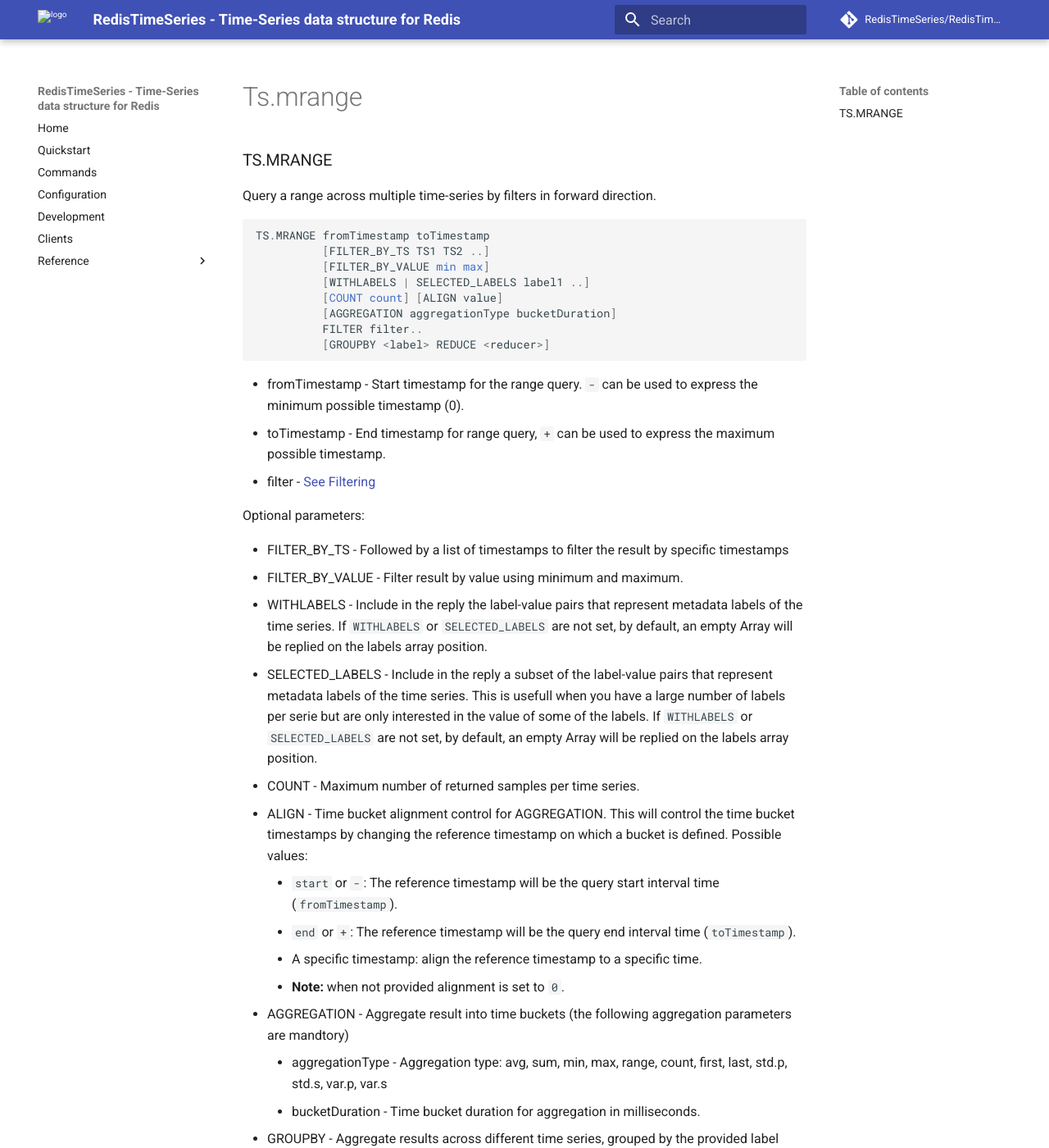
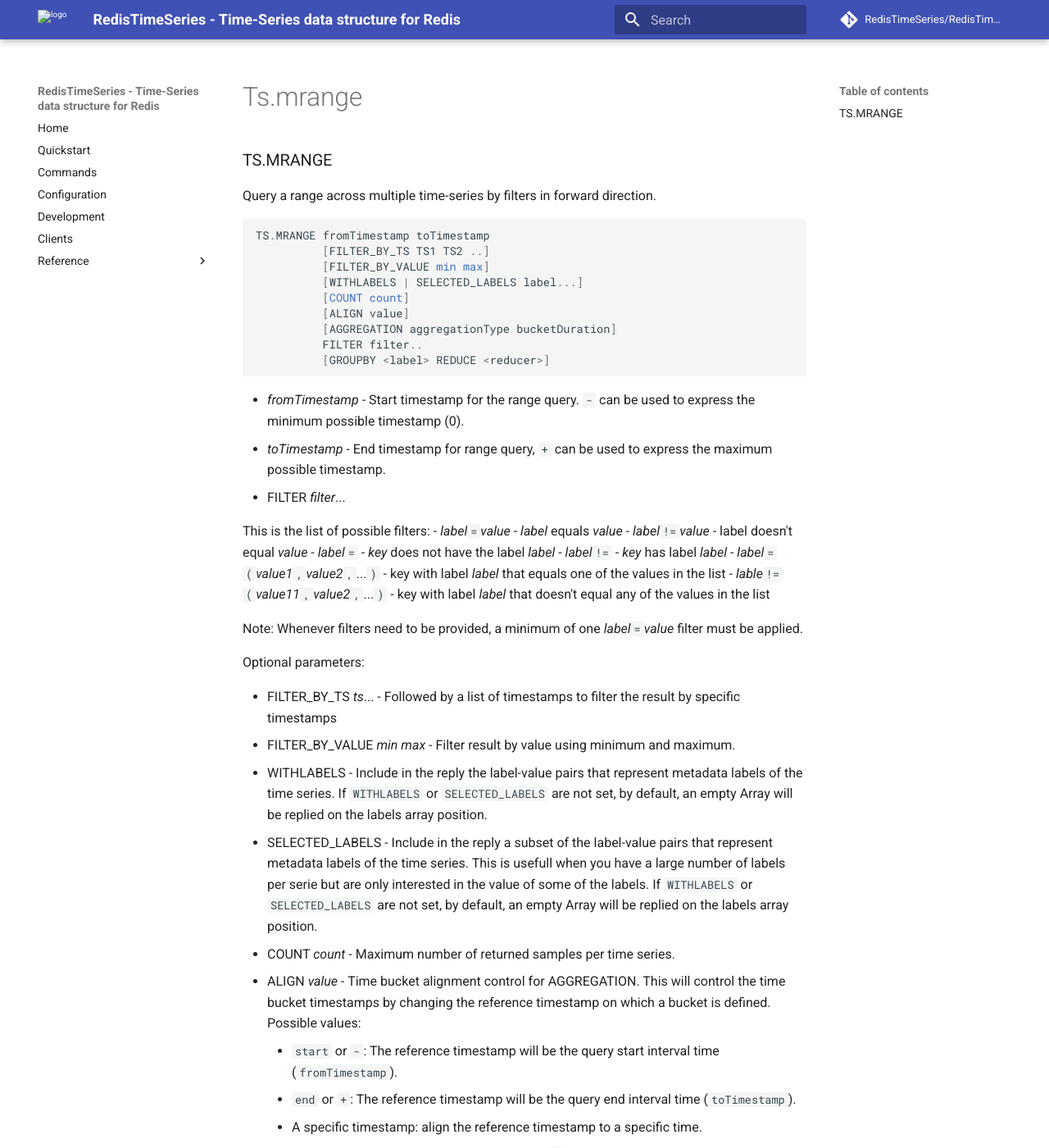
Before and after one commit to RedisTimeSeries/RedisTimeSeries, an MkDocs documentation site: the page built from docs/commands/ts.mrange.md, in a window 1280 px wide and 1400 px high. Shown: the whole window at 82% size. Built offline with MkDocs 1.6.1 and Material for MkDocs 9.7.7, drawn with Linux system fonts in a browser that asks for light colours; comment, search, counter and statistics services are not loaded.

Commit message:
Update ts.mrange.md

````diff
--- a/docs/commands/ts.mrange.md
+++ b/docs/commands/ts.mrange.md
@@ -6,29 +6,40 @@
 TS.MRANGE fromTimestamp toTimestamp
           [FILTER_BY_TS TS1 TS2 ..]
           [FILTER_BY_VALUE min max]
-          [WITHLABELS | SELECTED_LABELS label1 ..]
-          [COUNT count] [ALIGN value]
+          [WITHLABELS | SELECTED_LABELS label...]
+          [COUNT count]
+          [ALIGN value]
           [AGGREGATION aggregationType bucketDuration]
           FILTER filter..
           [GROUPBY <label> REDUCE <reducer>]
 ```
 
-* fromTimestamp - Start timestamp for the range query. `-` can be used to express the minimum possible timestamp (0).
-* toTimestamp - End timestamp for range query, `+` can be used to express the maximum possible timestamp.
-* filter - [See Filtering](#filtering)
+- _fromTimestamp_ - Start timestamp for the range query. `-` can be used to express the minimum possible timestamp (0).
+- _toTimestamp_ - End timestamp for range query, `+` can be used to express the maximum possible timestamp.
+- FILTER _filter_...
+
+  This is the list of possible filters:
+  - _label_`=`_value_ - _label_ equals _value_
+  - _label_`!=`_value_ - label doesn't equal _value_
+  - _label_`=` - _key_ does not have the label _label_
+  - _label_`!=` - _key_ has label _label_
+  - _label_`=(`_value1_`,`_value2_`,`...`)` - key with label _label_ that equals one of the values in the list
+  - _lable_`!=(`_value11_`,`_value2_`,`...`)` - key with label _label_ that doesn't equal any of the values in the list
+
+  Note: Whenever filters need to be provided, a minimum of one _label_`=`_value_ filter must be applied.
 
 Optional parameters:
 
-* FILTER_BY_TS - Followed by a list of timestamps to filter the result by specific timestamps
-* FILTER_BY_VALUE - Filter result by value using minimum and maximum.
+* FILTER_BY_TS _ts_... - Followed by a list of timestamps to filter the result by specific timestamps
+* FILTER_BY_VALUE _min_ _max_ - Filter result by value using minimum and maximum.
 
 * WITHLABELS - Include in the reply the label-value pairs that represent metadata labels of the time series. If `WITHLABELS` or `SELECTED_LABELS` are not set, by default, an empty Array will be replied on the labels array position.
 
 * SELECTED_LABELS - Include in the reply a subset of the label-value pairs that represent metadata labels of the time series. This is usefull when you have a large number of labels per serie but are only interested in the value of some of the labels. If `WITHLABELS` or `SELECTED_LABELS` are not set, by default, an empty Array will be replied on the labels array position.
 
-* COUNT - Maximum number of returned samples per time series.
+* COUNT _count_ - Maximum number of returned samples per time series.
 
-* ALIGN - Time bucket alignment control for AGGREGATION. This will control the time bucket timestamps by changing the reference timestamp on which a bucket is defined.
+* ALIGN _value_ - Time bucket alignment control for AGGREGATION. This will control the time bucket timestamps by changing the reference timestamp on which a bucket is defined.
      Possible values:
      * `start` or `-`: The reference timestamp will be the query start interval time (`fromTimestamp`).
      * `end` or `+`: The reference timestamp will be the query end interval time (`toTimestamp`).
````
